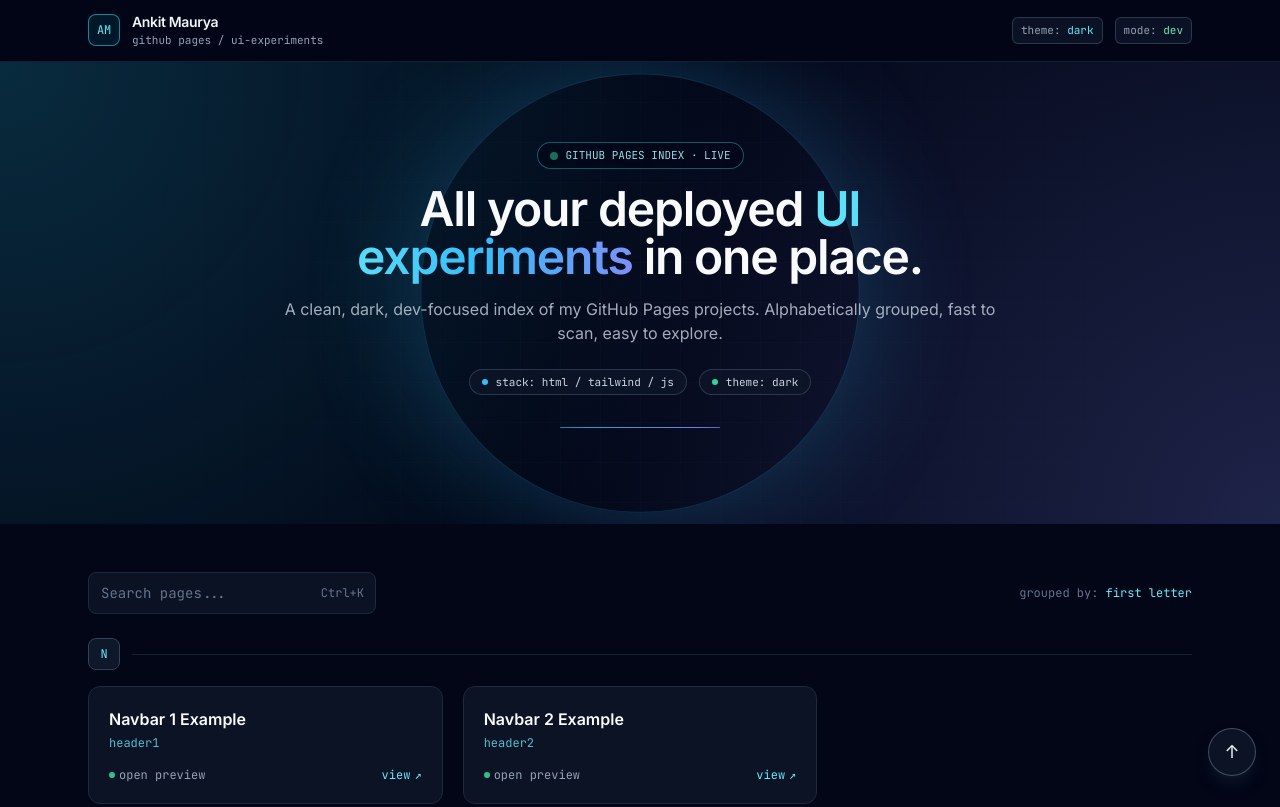
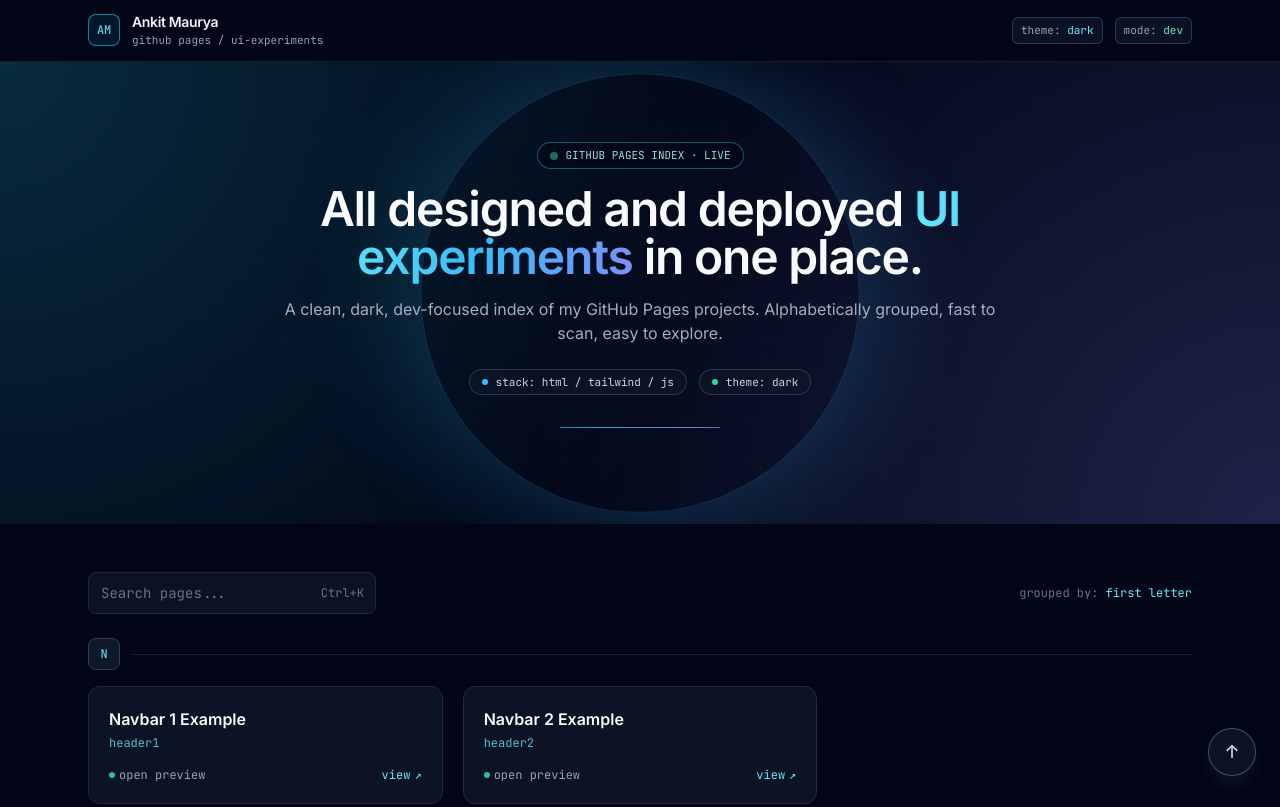
Before and after one commit to VIDYAOne-Dev2/test.github.io, a plain HTML site: page index.html in a window 1280 px wide. Shown: the top 807 px of the page. Drawn offline with nearby package versions, Linux system fonts and the light colour scheme.

Commit message:
new Designed Completed

```diff
--- a/index.html
+++ b/index.html
@@ -180,7 +180,7 @@
 
             <h1 class="text-3xl sm:text-4xl md:text-5xl font-semibold tracking-tight text-slate-50 fade-in"
                 style="animation-delay: .12s;">
-                All your deployed
+                All designed and deployed
                 <span class="text-transparent bg-clip-text bg-gradient-to-r from-cyan-300 via-sky-400 to-indigo-400">
                     UI experiments
                 </span>
```
